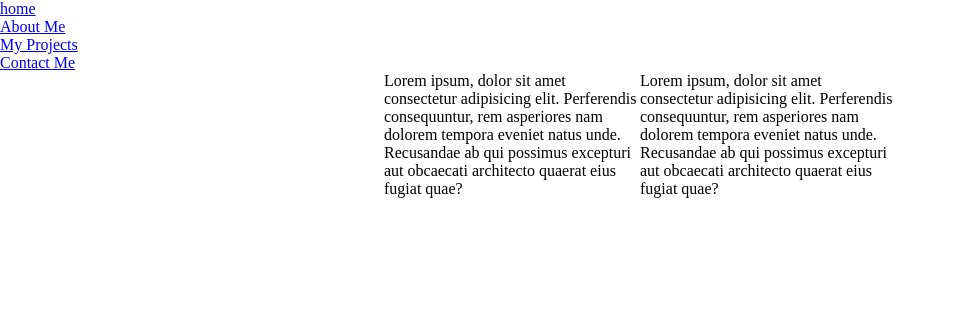
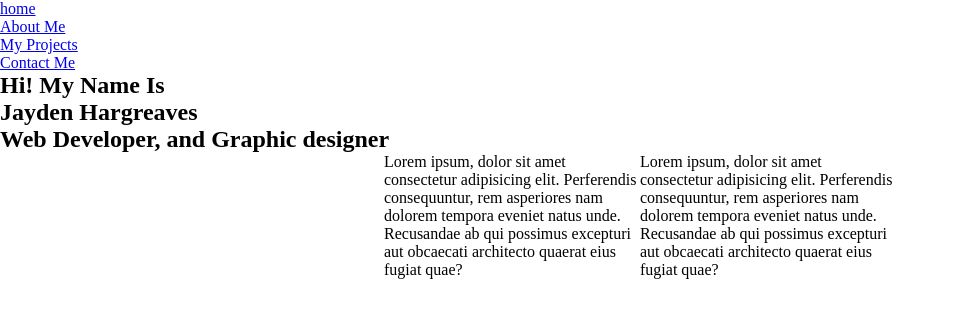
Before and after one commit to Jaydenhargreaves/JHAssignment-3C, a plain HTML site: page index.html in a window 1280 px wide. Shown: the whole page, without its empty margins (0-955 px from the left). Drawn offline with Linux system fonts and the light colour scheme.

Commit message:
Add main section with introductory content to index.html

```diff
--- a/index.html
+++ b/index.html
@@ -29,6 +29,15 @@
         </ul>
       </nav>
     </header>
+    <main>
+      <section class="home">
+        <h2>Hi! My Name Is</h2>
+        <h1 class="home__name">
+          Jayden <span class="home__name--last">Hargreaves</span>
+        </h1>
+        <h2>Web Developer, and Graphic designer</h2>
+      </section>
+    </main>
 
     <div class="main">
       <p class="main_paragraph1">
```
